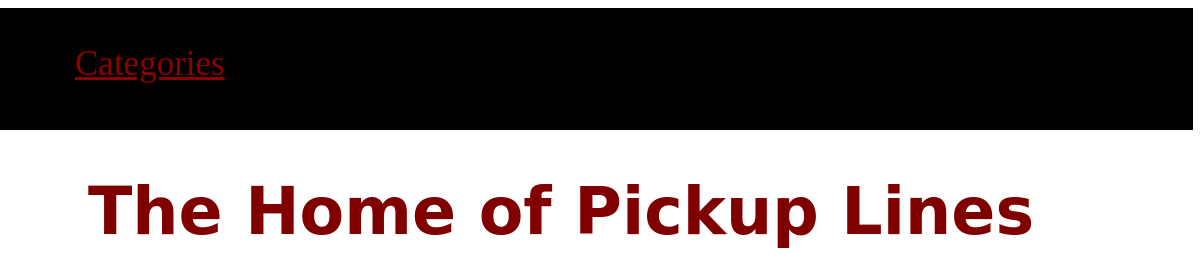
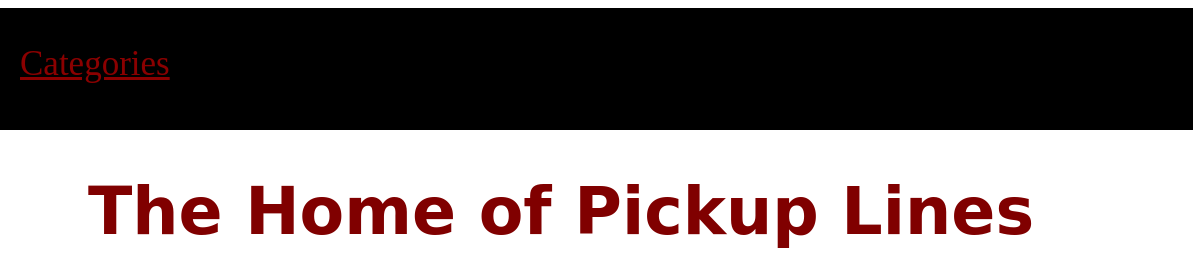
Before and after one commit to CodyCooper1/Pick-up-Lines-Website, a plain HTML site: page index.html in a window 1280 px wide. Shown: the top 280 px of the page, 79-1280 px from the left. Drawn offline with Linux system fonts and the light colour scheme.

Commit message:
Update styleSheet.css

```diff
--- a/styleSheet.css
+++ b/styleSheet.css
@@ -38,7 +38,7 @@ body {
 
   .navlinks{
     text-decoration: underline;
-    Margin-Left: 75px;
+    Margin-Left: 20px;
     Font-size: 35px;
     color: #8B0000;
     border-right: 10px;
```
